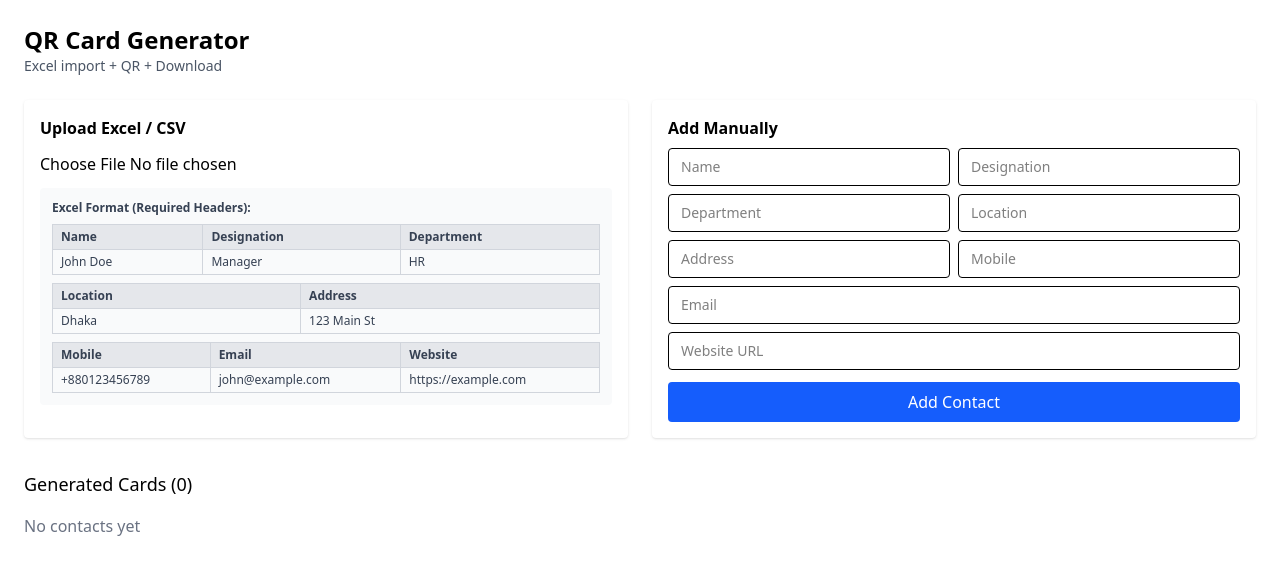
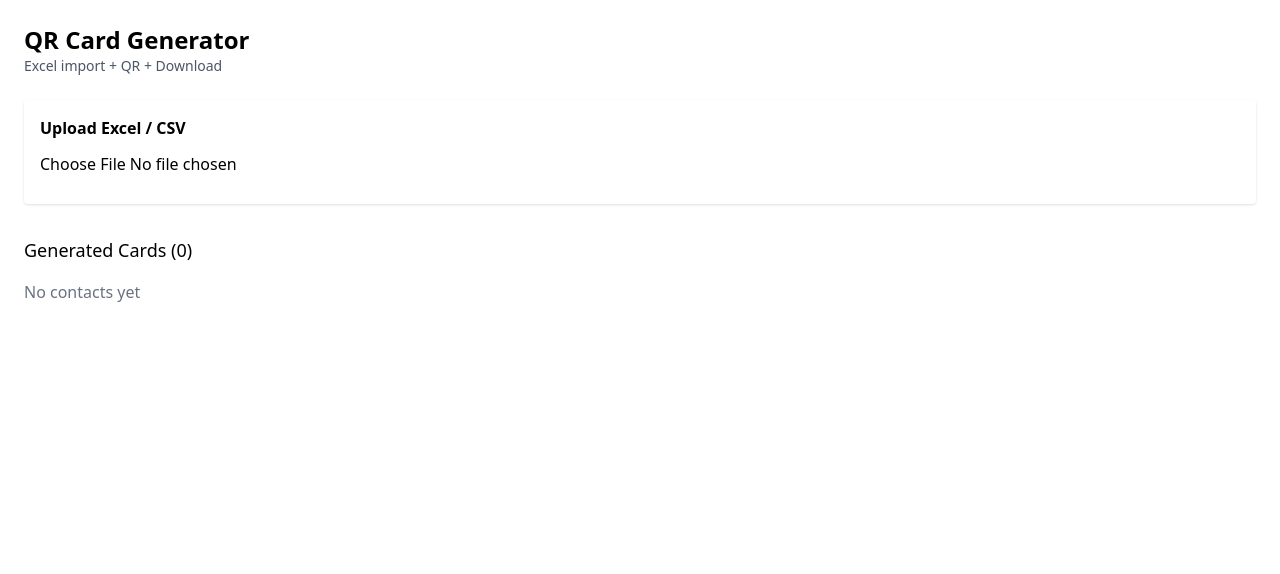
Before and after one commit to JavaScriptForEverything/qr-code-generator, a React (Vite) app: page / in a window 1280 px wide. Shown: the top 574 px of the page. Built offline with nearby package versions, Linux system fonts and the light colour scheme.

Commit message:
qr code as .svg

```diff
--- a/src/App.tsx
+++ b/src/App.tsx
@@ -32,21 +32,9 @@ function buildVCard(c: Contact): string {
     .join("\n");
 }
 
-// const sampleHeaders = ["Name", "Designation", "Department", "Location", "Address", "Mobile", "Email"];
-
 export default function App() {
   const [contacts, setContacts] = useState<Contact[]>([]);
   const fileRef = useRef<HTMLInputElement | null>(null);
-  const [manual, setManual] = useState<Omit<Contact, "id" | "qrDataUrl">>({
-    name: "",
-    designation: "",
-    department: "",
-    location: "",
-    address: "",
-    mobile: "",
-    email: "",
-    website: "",
-  });
 
   async function handleFile(e: React.ChangeEvent<HTMLInputElement>) {
     const f = e.target.files?.[0];
@@ -73,27 +61,7 @@ export default function App() {
     if (fileRef.current) fileRef.current.value = "";
   }
 
-  async function addManual() {
-    if (!manual.name) return alert("Name required");
-
-    const newContact: Contact = {
-      id: `contact-${Date.now()}`,
-      ...manual,
-    };
-    await generateQRCodesAndSet([newContact], true);
-    setManual({
-      name: "",
-      designation: "",
-      department: "",
-      location: "",
-      address: "",
-      mobile: "",
-      email: "",
-      website: "",
-    });
-  }
-
-  async function generateQRCodesAndSet(newContacts: Contact[], append = false) {
+  async function generateQRCodesAndSet(newContacts: Contact[]) {
     const out: Contact[] = [];
     for (const c of newContacts) {
       const vcard = buildVCard(c);
@@ -105,98 +73,32 @@ export default function App() {
       });
       out.push({ ...c, qrDataUrl });
     }
-    setContacts((prev) => (append ? [...prev, ...out] : out));
+    setContacts(out);
   }
 
-  function downloadImage(dataUrl: string, filename: string) {
+  async function downloadQRasSVG(c: Contact) {
+    const vcard = buildVCard(c);
+    const svg = await QRCode.toString(vcard, {
+      type: "svg",
+      errorCorrectionLevel: "M",
+      margin: 1,
+    });
+
+    const blob = new Blob([svg], { type: "image/svg+xml" });
+    const url = URL.createObjectURL(blob);
     const link = document.createElement("a");
-    link.href = dataUrl;
-    link.download = filename;
+    link.href = url;
+    link.download = `qr-${c.name.replace(/\s+/g, "-")}.svg`;
     document.body.appendChild(link);
     link.click();
     document.body.removeChild(link);
+    URL.revokeObjectURL(url);
   }
 
-  async function downloadCardAsPNG(c: Contact) {
-    const canvas = document.createElement("canvas");
-    const ctx = canvas.getContext("2d");
-    if (!ctx) return;
-
-    canvas.width = 800;
-    canvas.height = 400;
-
-    ctx.fillStyle = "#ffffff";
-    ctx.fillRect(0, 0, canvas.width, canvas.height);
-
-    const logo = new Image();
-    logo.crossOrigin = "anonymous";
-    logo.src = "/logo.png";
-
-    await new Promise((resolve) => {
-      logo.onload = resolve;
-      logo.onerror = resolve;
-    });
-
-    if (logo.complete && logo.naturalWidth > 0) {
-      ctx.drawImage(logo, 30, 30, 100, 100);
-    }
-
-    ctx.fillStyle = "#000000";
-    ctx.font = "bold 28px Arial";
-    ctx.fillText(c.name, 150, 60);
-
-    ctx.font = "18px Arial";
-    ctx.fillStyle = "#1e40af";
-    ctx.fillText(c.designation, 150, 90);
-
-    ctx.fillStyle = "#4b5563";
-    ctx.font = "14px Arial";
-    let y = 120;
-
-    if (c.department) {
-      ctx.fillText(`Department: ${c.department}`, 150, y);
-      y += 25;
-    }
-    if (c.location) {
-      ctx.fillText(`Location: ${c.location}`, 150, y);
-      y += 25;
-    }
-    if (c.address) {
-      ctx.fillText(`Address: ${c.address}`, 150, y);
-      y += 25;
-    }
-    if (c.mobile) {
-      ctx.fillText(`Mobile: ${c.mobile}`, 150, y);
-      y += 25;
-    }
-    if (c.email) {
-      ctx.fillText(`Email: ${c.email}`, 150, y);
-      y += 25;
-    }
-		if (c.website) {
-			ctx.fillText(`Website: ${c.website}`, 150, y);
-			y += 25;
-		}
-
-
-    if (c.qrDataUrl) {
-      const qr = new Image();
-      qr.src = c.qrDataUrl;
-      await new Promise((resolve) => {
-        qr.onload = resolve;
-        qr.onerror = resolve;
-      });
-      ctx.drawImage(qr, 620, 30, 150, 150);
-    }
-
-    const dataUrl = canvas.toDataURL("image/png");
-    downloadImage(dataUrl, `card-${c.id}.png`);
-  }
-
-  async function downloadAllCards() {
+  async function downloadAllQRCodes() {
     for (const c of contacts) {
-      await downloadCardAsPNG(c);
-      await new Promise((r) => setTimeout(r, 500));
+      await downloadQRasSVG(c);
+      await new Promise((r) => setTimeout(r, 300));
     }
   }
 
@@ -213,8 +115,7 @@ export default function App() {
         <p className="text-gray-600 text-sm">Excel import + QR + Download</p>
       </header>
 
-      <section className="grid grid-cols-1 md:grid-cols-2 gap-6 mb-8 no-print">
-        <div className="bg-white p-4 rounded shadow">
+      <section className="bg-white p-4 rounded shadow mb-8 no-print">
         <h2 className="font-semibold mb-3">Upload Excel / CSV</h2>
         <input
           ref={fileRef}
@@ -223,126 +124,15 @@ export default function App() {
           onChange={handleFile}
           className="mb-3 w-full"
         />
-          <div className="text-xs text-gray-700 bg-gray-50 p-3 rounded">
-            <p className="font-semibold mb-2">Excel Format (Required Headers):</p>
-            <table className="w-full text-left border-collapse">
-              <thead>
-                <tr className="bg-gray-200">
-                  <th className="border border-gray-300 px-2 py-1">Name</th>
-                  <th className="border border-gray-300 px-2 py-1">Designation</th>
-                  <th className="border border-gray-300 px-2 py-1">Department</th>
-                </tr>
-              </thead>
-              <tbody>
-                <tr>
-                  <td className="border border-gray-300 px-2 py-1">John Doe</td>
-                  <td className="border border-gray-300 px-2 py-1">Manager</td>
-                  <td className="border border-gray-300 px-2 py-1">HR</td>
-                </tr>
-              </tbody>
-            </table>
-            <table className="w-full text-left border-collapse mt-2">
-              <thead>
-                <tr className="bg-gray-200">
-                  <th className="border border-gray-300 px-2 py-1">Location</th>
-                  <th className="border border-gray-300 px-2 py-1">Address</th>
-                </tr>
-              </thead>
-              <tbody>
-                <tr>
-                  <td className="border border-gray-300 px-2 py-1">Dhaka</td>
-                  <td className="border border-gray-300 px-2 py-1">123 Main St</td>
-                </tr>
-              </tbody>
-            </table>
-						<table className="w-full text-left border-collapse mt-2">
-							<thead>
-								<tr className="bg-gray-200">
-									<th className="border border-gray-300 px-2 py-1">Mobile</th>
-									<th className="border border-gray-300 px-2 py-1">Email</th>
-									<th className="border border-gray-300 px-2 py-1">Website</th>
-								</tr>
-							</thead>
-							<tbody>
-								<tr>
-									<td className="border border-gray-300 px-2 py-1">+880123456789</td>
-									<td className="border border-gray-300 px-2 py-1">john@example.com</td>
-									<td className="border border-gray-300 px-2 py-1">https://example.com</td>
-								</tr>
-							</tbody>
-						</table>
-
-          </div>
-        </div>
-
-        <div className="bg-white p-4 rounded shadow">
-          <h2 className="font-semibold mb-2">Add Manually</h2>
-          <div className="grid grid-cols-2 gap-2 mb-3">
-            <input
-              placeholder="Name"
-              value={manual.name}
-              onChange={(e) => setManual((m) => ({ ...m, name: e.target.value }))}
-              className="border rounded px-3 py-2 text-sm"
-            />
-            <input
-              placeholder="Designation"
-              value={manual.designation}
-              onChange={(e) => setManual((m) => ({ ...m, designation: e.target.value }))}
-              className="border rounded px-3 py-2 text-sm"
-            />
-            <input
-              placeholder="Department"
-              value={manual.department}
-              onChange={(e) => setManual((m) => ({ ...m, department: e.target.value }))}
-              className="border rounded px-3 py-2 text-sm"
-            />
-            <input
-              placeholder="Location"
-              value={manual.location}
-              onChange={(e) => setManual((m) => ({ ...m, location: e.target.value }))}
-              className="border rounded px-3 py-2 text-sm"
-            />
-            <input
-              placeholder="Address"
-              value={manual.address}
-              onChange={(e) => setManual((m) => ({ ...m, address: e.target.value }))}
-              className="border rounded px-3 py-2 text-sm"
-            />
-            <input
-              placeholder="Mobile"
-              value={manual.mobile}
-              onChange={(e) => setManual((m) => ({ ...m, mobile: e.target.value }))}
-              className="border rounded px-3 py-2 text-sm"
-            />
-            <input
-              placeholder="Email"
-              value={manual.email}
-              onChange={(e) => setManual((m) => ({ ...m, email: e.target.value }))}
-              className="border rounded px-3 py-2 text-sm col-span-2"
-            />
-						<input
-							placeholder="Website URL"
-							value={manual.website}
-							onChange={(e) => setManual((m) => ({ ...m, website: e.target.value }))}
-							className="border rounded px-3 py-2 text-sm col-span-2"
-						/>
-          </div>
-          <button
-            onClick={addManual}
-            className="bg-blue-600 text-white px-4 py-2 rounded hover:bg-blue-700 w-full"
-          >
-            Add Contact
-          </button>
-        </div>
       </section>
 
       {contacts.length > 0 && (
         <div className="mb-6 no-print">
           <button
-            onClick={downloadAllCards}
+            onClick={downloadAllQRCodes}
             className="bg-green-600 text-white px-6 py-3 rounded hover:bg-green-700"
           >
-            Download All Cards ({contacts.length})
+            Download All QR Codes ({contacts.length})
           </button>
         </div>
       )}
@@ -373,44 +163,13 @@ export default function App() {
                   <h3 className="text-xl font-bold">{c.name}</h3>
                   <p className="text-sm text-blue-700 font-medium">{c.designation}</p>
 
-                  <div className="mt-2 grid grid-cols-2 gap-x-4 gap-y-1 text-xs text-gray-700">
-                    {c.department && (
-                      <>
-                        <span className="font-semibold">Department:</span>
-                        <span>{c.department}</span>
-                      </>
-                    )}
-                    {c.location && (
-                      <>
-                        <span className="font-semibold">Location:</span>
-                        <span>{c.location}</span>
-                      </>
-                    )}
-                    {c.address && (
-                      <>
-                        <span className="font-semibold">Address:</span>
-                        <span>{c.address}</span>
-                      </>
-                    )}
-                    {c.mobile && (
-                      <>
-                        <span className="font-semibold">Mobile:</span>
-                        <span>{c.mobile}</span>
-                      </>
-                    )}
-                    {c.email && (
-                      <>
-                        <span className="font-semibold">Email:</span>
-                        <span>{c.email}</span>
-                      </>
-                    )}
-										{c.website && (
-											<>
-												<span className="font-semibold">Website:</span>
-												<span>{c.website}</span>
-											</>
-										)}
-
+                  <div className="mt-2 text-sm text-gray-700 space-y-1">
+                    {c.department && <div>{c.department}</div>}
+                    {c.location && <div>{c.location}</div>}
+                    {c.address && <div>{c.address}</div>}
+                    {c.mobile && <div>{c.mobile}</div>}
+                    {c.email && <div>{c.email}</div>}
+                    {c.website && <div>{c.website}</div>}
                   </div>
                 </div>
 
@@ -431,10 +190,10 @@ export default function App() {
 
               <div className="flex gap-2 no-print border-t pt-3">
                 <button
-                  onClick={() => downloadCardAsPNG(c)}
+                  onClick={() => downloadQRasSVG(c)}
                   className="flex-1 px-3 py-2 rounded border border-blue-600 text-blue-600 hover:bg-blue-50"
                 >
-                  Download PNG
+                  Download QR (SVG)
                 </button>
               </div>
             </div>
```
Lines whose indentation alone changed are shown as unchanged.
